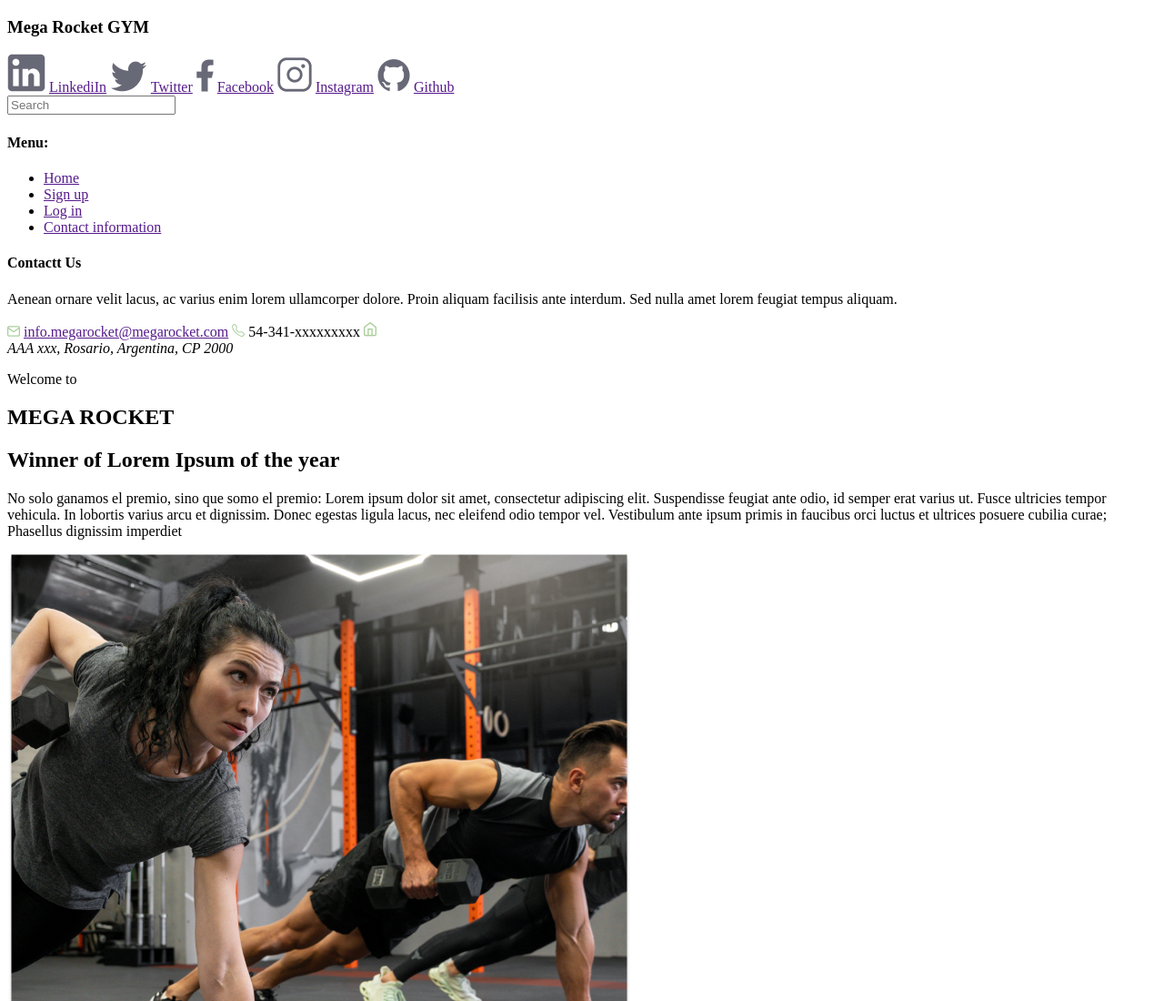
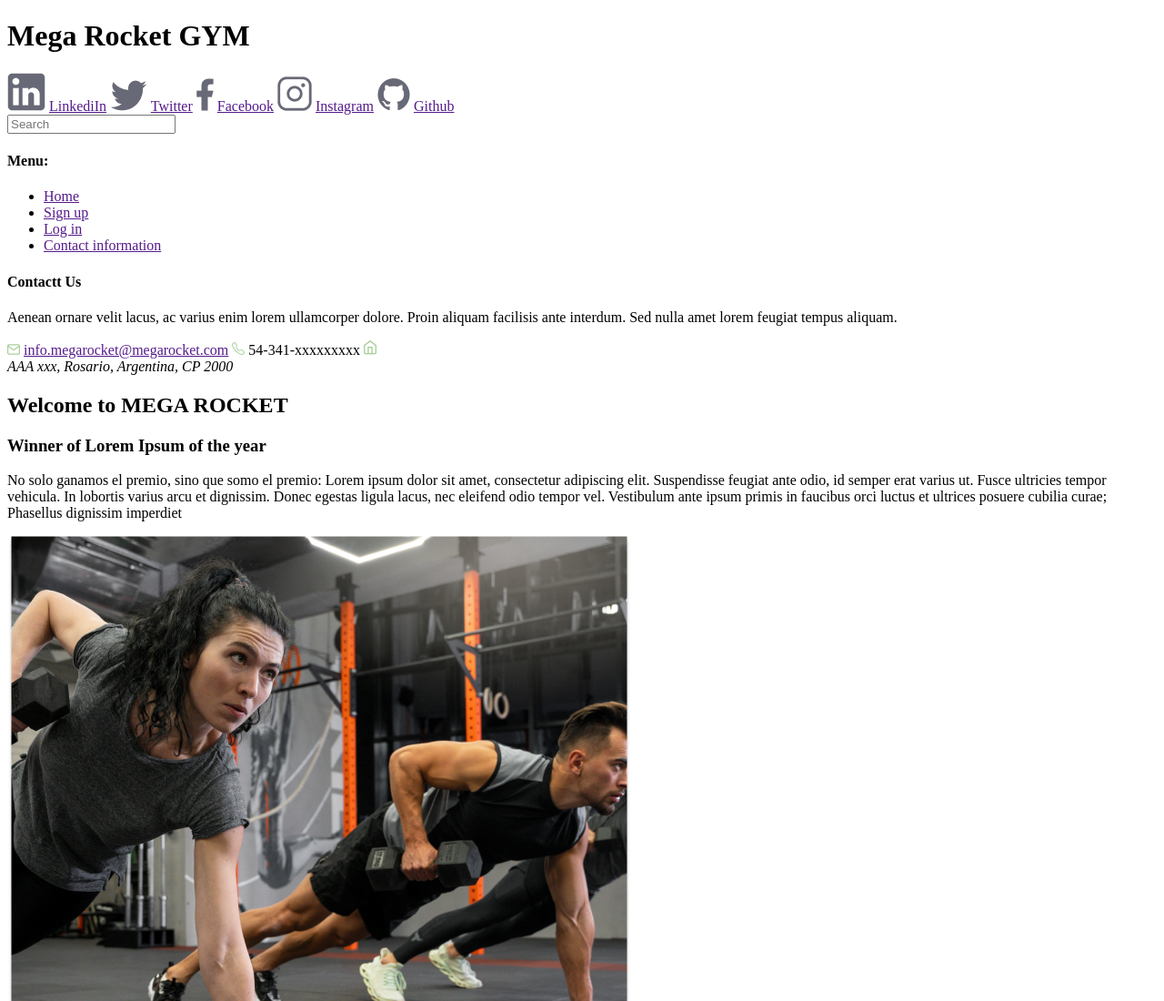
Before and after one commit to EmaBaldor/BaSP-M2023, a plain HTML site: page Week-02/index.html in a window 1280 px wide. Shown: the top 1100 px of the page at 91% size. Drawn offline with Linux system fonts and the light colour scheme.

Commit message:
BaSP-W02-2023: modified h1 header

```diff
--- a/Week-02/index.html
+++ b/Week-02/index.html
@@ -11,8 +11,7 @@
 <body>
     <!-- header section -->
     <header>
-        <span>
-            <h3>Mega Rocket GYM</h3>
+        <h1>Mega Rocket GYM</h1>
         <img src="img/linkedin.png" alt="linkedin">
         <a href="">LinkediIn</a>
         <img src="img/twitter.png" alt="twitter">
@@ -23,7 +22,6 @@
         <a href="">Instagram</a>
         <img src="img/github.png" alt="github">
         <a href="">Github</a>
-        </span>
     </header>
     <main>
         <!-- menu - navigation bar -->
@@ -56,14 +54,12 @@
         </aside>
         <!-- content section -->
         <section>
-            <p>Welcome to
-                <h1>
-                    MEGA ROCKET
-                </h1>
-            </p>
             <h2>
+                Welcome to MEGA ROCKET
+            </h2>
+            <h3>
                 Winner of Lorem Ipsum of the year
-            </h2>
+            </h3>
             <p>
                 No solo ganamos el premio, sino que somo el premio:
                 Lorem ipsum dolor sit amet, consectetur adipiscing elit. Suspendisse feugiat ante odio,
@@ -235,7 +231,7 @@
                 <li>Grid visualization</li>
             </ol>
         </section>
-        <ul class="pagination">
+        <ul>
             <li><a href="#">PREV</a></li>
             <li><a href="#">1</a></li>
             <li><a href="#">2</a></li>
```
Lines whose indentation alone changed are shown as unchanged.
